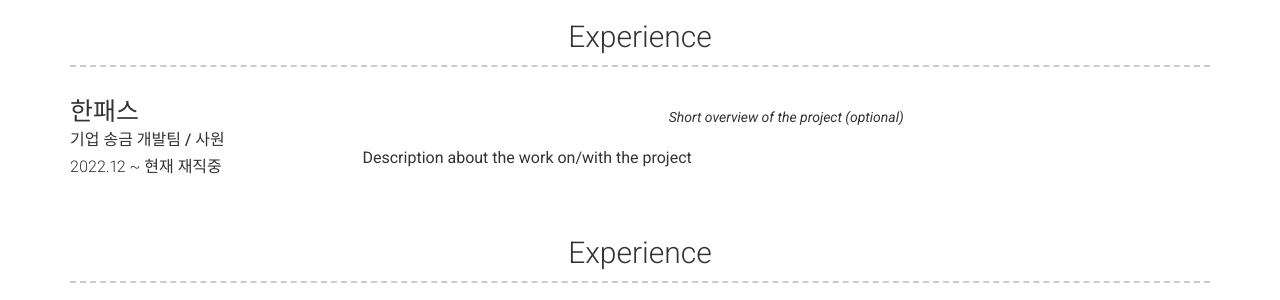
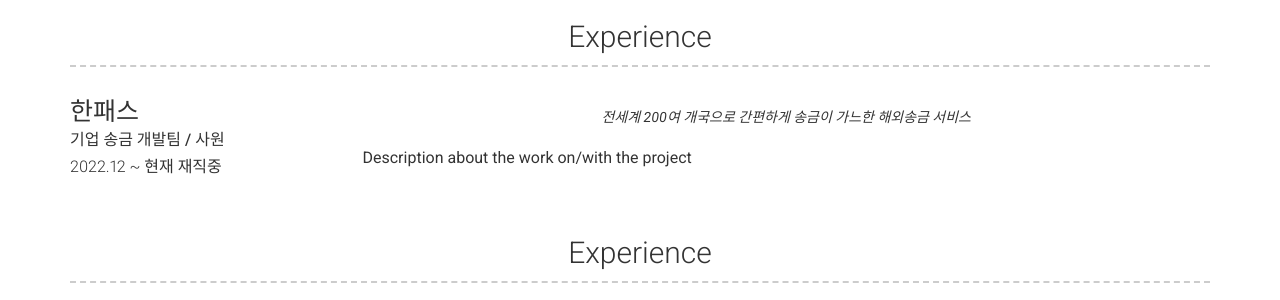
Before and after one commit to rbsks/rbsks.github.io, a Jekyll site: the page built from index.md, in a window 1280 px wide. Shown: the part 533-833 px from the top of the page. Built offline with Jekyll 4.4.1, drawn with Linux system fonts in a browser that asks for light colours; nearby versions of some CDN libraries.

Commit message:
Update _config.yml

```diff
--- a/_config.yml
+++ b/_config.yml
@@ -76,7 +76,7 @@ content:
         #    icon: fab fa-github
         #    url: Link to project (eg. sproogen.github.io/modern-resume-theme)(optional)
         quote: >
-          Short overview of the project (optional)
+          전세계 200여 개국으로 간편하게 송금이 가느한 해외송금 서비스
         description: | # this will include new lines to allow paragraphs
           Description about the work on/with the project
   - title: Experience
```
